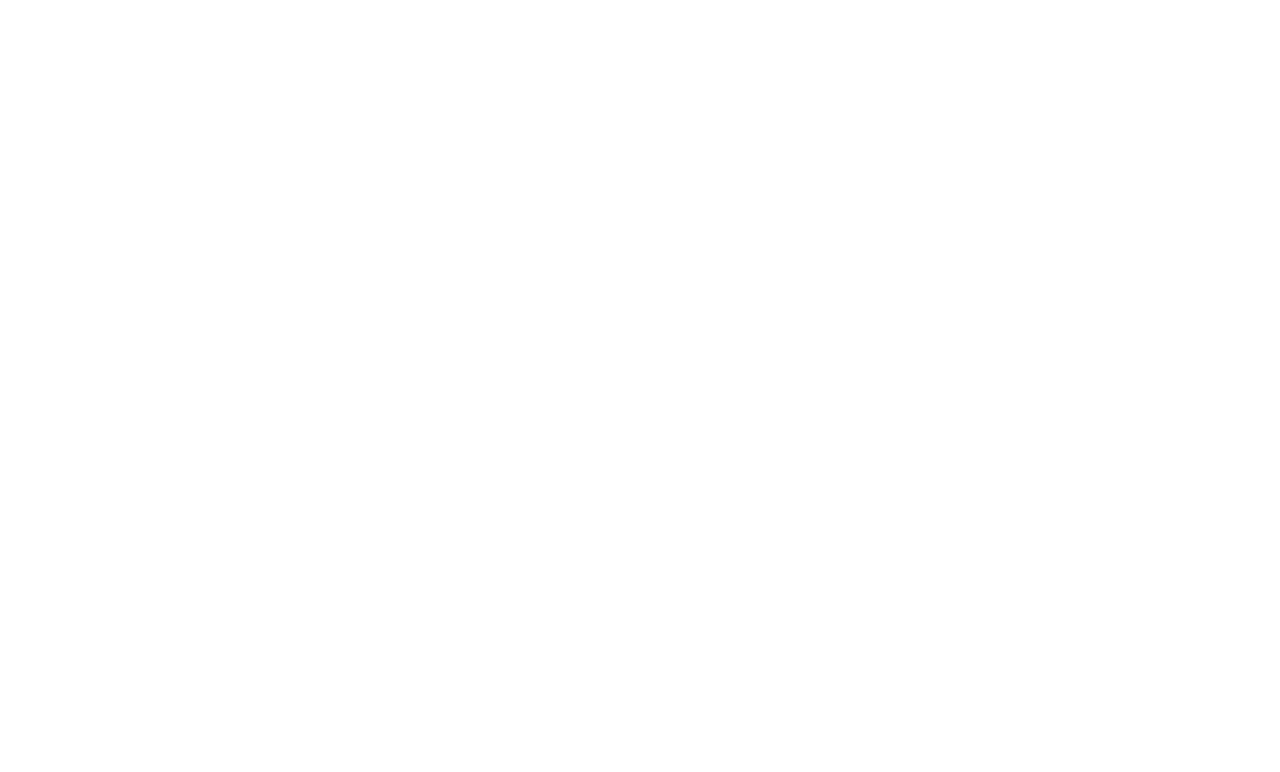
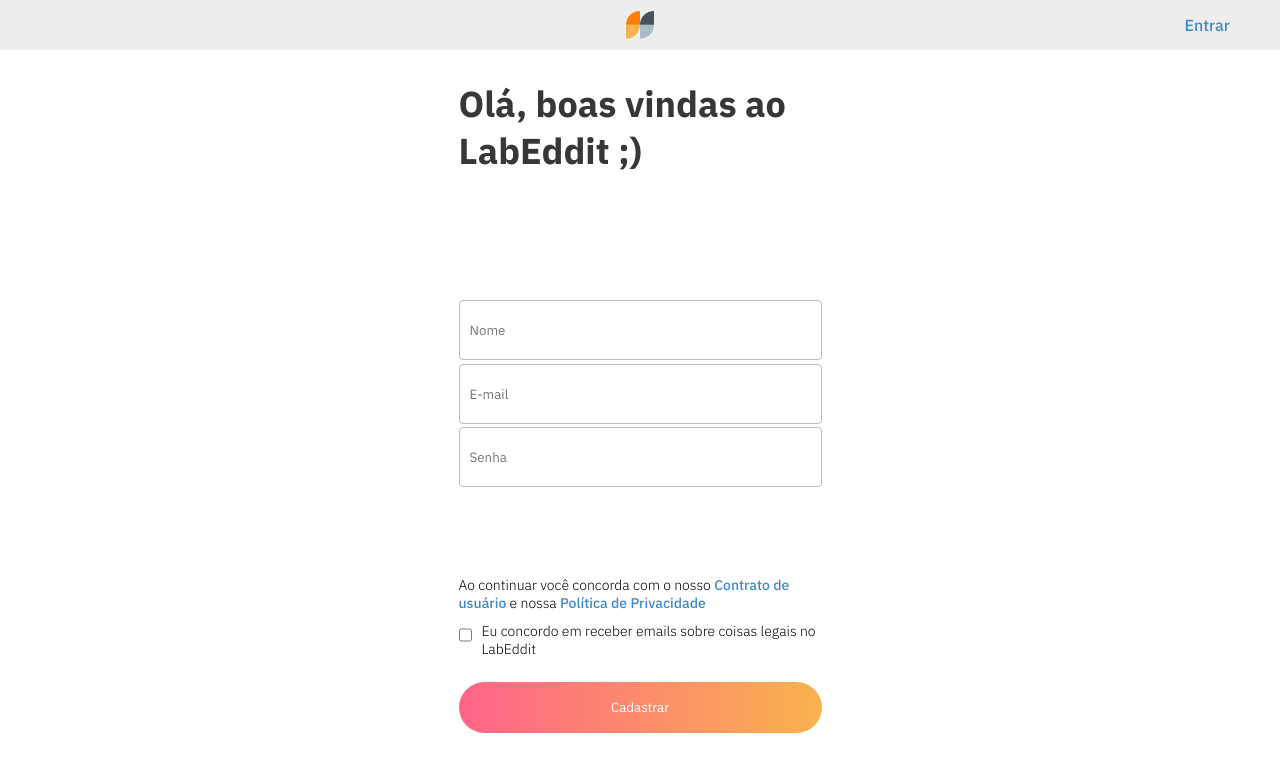
Before and after one commit to paulajardimf/labeddit-frontend, a React (Vite) app: page /signup in a window 1280 px wide. Before the commit this address had no page. Shown: the top 772 px of the page. Built offline with nearby package versions, Linux system fonts and the light colour scheme.

Commit message:
:sparkles: feat: SignupPage

```diff
--- a/src/App.jsx
+++ b/src/App.jsx
@@ -1,4 +1,4 @@
-import { GlobalStyle } from "../Globalstyle";
+import { GlobalStyle } from "./Globalstyle";
 import { GlobalContext } from "./contexts/GlobalContext";
 import GlobalState from "./contexts/GlobalState";
 import Router from "./routes/Router";
--- a/Globalstyle.jsx
+++ b/src/Globalstyle.jsx
@@ -7,17 +7,25 @@
     box-sizing: border-box;
     font-family: 'IBM Plex Sans', sans-serif;
   }
+
   #root {
     max-width: 428px;
     margin: 0 auto;
   }
+
   h1 {
     font-size: 2.25rem;
     font-weight: 800;
     color: #373737;
   }
+
   h5 {
     font-size: 1rem;
     font-weight: 300;
   }
+
+  h6 {
+    font-size: 0.875rem;
+    font-weight: 300;
+  }
 `;
--- a/src/pages/LoginPage/LoginPage.jsx
+++ b/src/pages/LoginPage/LoginPage.jsx
@@ -4,11 +4,13 @@
 import { LoginPageStyled } from "./LoginPageStyled";
 import { BASE_URL } from "../../constants/url";
 import { GlobalContext } from "../../contexts/GlobalContext";
+import { useNavigate } from "react-router-dom";
+import { goToSignupPage } from "../../routes/coordinator";
 
 export default function LoginPage() {
   const context = useContext(GlobalContext);
 
-  console.log(context.context);
+  const navigate = useNavigate();
 
   const [isLoading, setIsLoading] = useState(false);
 
@@ -59,7 +61,7 @@
         <section>
           <button className="button-color" onClick={login}>Continuar</button>
           <hr />
-          <button onClick={() => goToSignuPage(navigate)}>Crie uma conta!</button>
+          <button onClick={() => goToSignupPage(navigate)}>Crie uma conta!</button>
         </section>
       </LoginPageStyled>
     </>
--- /dev/null
+++ b/src/pages/SignupPage/SignupPage.jsx
@@ -0,0 +1,41 @@
+import logo from "../../assets/logo.svg";
+import { SignupPageStyled } from "./SignupPageStyled";
+
+export default function SignupPage() {
+  return (
+    <>
+      <SignupPageStyled>
+        <section>
+          <div>
+            <img src={logo} alt="" />
+            <a className="login">Entrar</a>
+          </div>
+        </section>
+        <section>
+          <h1>Olá, boas vindas ao LabEddit ;)</h1>
+        </section>
+        <section className="container-inputs">
+          <input type="text" placeholder="Nome" />
+          <input type="email" placeholder="E-mail" />
+          <input type="password" placeholder="Senha" />
+        </section>
+        <section>
+          <section>
+            <h6>
+              Ao continuar você concorda com o nosso <a>Contrato de usuário</a> e nossa <a>Política de Privacidade</a>
+            </h6>
+            <section className="container">
+              <input type="checkbox" name="" id="termo" />
+              <label htmlFor="termo">
+                <h6>
+                  Eu concordo em receber emails sobre coisas legais no LabEddit
+                </h6>
+              </label>
+            </section>
+          </section>
+          <button className="button-color">Cadastrar</button>
+        </section>
+      </SignupPageStyled>
+    </>
+  );
+}
--- /dev/null
+++ b/src/pages/SignupPage/SignupPageStyled.jsx
@@ -0,0 +1,100 @@
+import styled from "styled-components";
+
+export const SignupPageStyled = styled.main`
+  display: flex;
+  height: 100vh;
+  flex-direction: column;
+  align-items: center;
+  justify-content: space-around;
+
+  div {
+    background-color: #EDEDED;
+    width: 100vw;
+    height: 50px;
+    display: flex;
+    position: absolute;
+    top: 0;
+    align-items: center;
+  }
+
+  img {
+    width: 28px;
+    position: relative;
+    left: 50%;
+    transform: translateX(-50%);
+  }
+
+  a {
+    color: #4088CB;
+    font-weight: 500;
+  }
+
+  .login{
+    position: absolute;
+    right: 50px;
+  }
+
+  section{
+    display: flex;
+    flex-direction: column;
+    align-items: center;
+  }
+
+  .container {
+    display: flex;
+    flex-direction: row;
+    justify-content: space-between;
+    width: 22.688rem;
+    input{
+      margin: 0;
+      width: 18px;
+      height: 18px;
+    }
+    h6 {
+      margin: 10px 0 0 10px ;
+    }
+  }
+
+  h1{
+    position: absolute;
+    top: 10%;
+    width: 22.688rem;
+  }
+
+  h6{
+    width: 22.688rem;
+  }
+
+  input {
+    height: 3.75rem;
+    width: 22.688rem;
+    border: 1px solid #BDBDBD;
+    border-radius: 4px;
+    padding-left: 10px;
+    margin-bottom: 0.2rem;
+    color: #373737;
+  }
+
+  .container-inputs {
+    margin-top: 20%;
+  }
+
+  button {
+    height: 3.188rem;
+    width: 22.688rem;
+    border-radius: 27px;
+    background-color: #fff;
+    border: 1px solid #FE7E02;
+    color: #FE7E02;
+    margin: 1.5rem 0 1.5rem 0;
+  }
+
+  .button-color{
+    background: rgb(255,100,137);
+    background: linear-gradient(90deg, rgba(255,100,137,1) 0%, rgba(249,178,78,1) 100%);
+    color: #fff;
+    border: none;
+  }
+
+
+`
--- a/src/routes/Router.jsx
+++ b/src/routes/Router.jsx
@@ -1,6 +1,7 @@
 import { BrowserRouter, Route, Routes } from "react-router-dom";
 import LoginPage from "../pages/LoginPage/LoginPage";
 import HomePage from "../pages/HomePage/HomePage";
+import SignupPage from "../pages/SignupPage/SignupPage";
 
 export default function Router() {
   return (
@@ -8,6 +9,7 @@
       <Routes>
         <Route path="/" element={<HomePage />} />
         <Route path="/login" element={<LoginPage />} />
+        <Route path="/signup" element={<SignupPage />} />
       </Routes>
     </BrowserRouter>
   )
--- a/src/routes/coordinator.jsx
+++ b/src/routes/coordinator.jsx
@@ -1,6 +1,11 @@
 export const goToHomePage = (navigate) => {
   navigate("/");
 };
+
 export const goToLoginPage = (navigate) => {
   navigate("/login");
 };
+
+export const goToSignupPage = (navigate) => {
+  navigate("/signup");
+};
```
